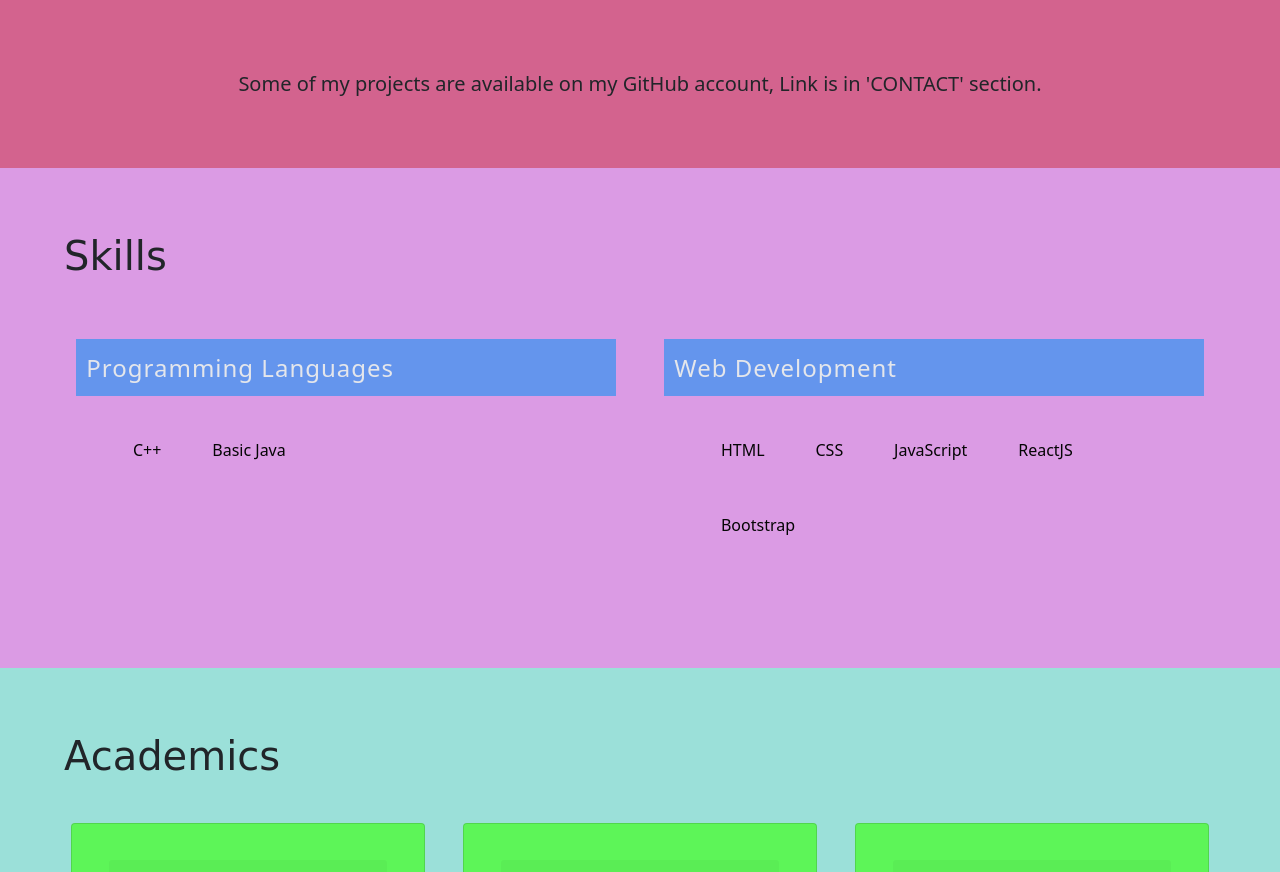
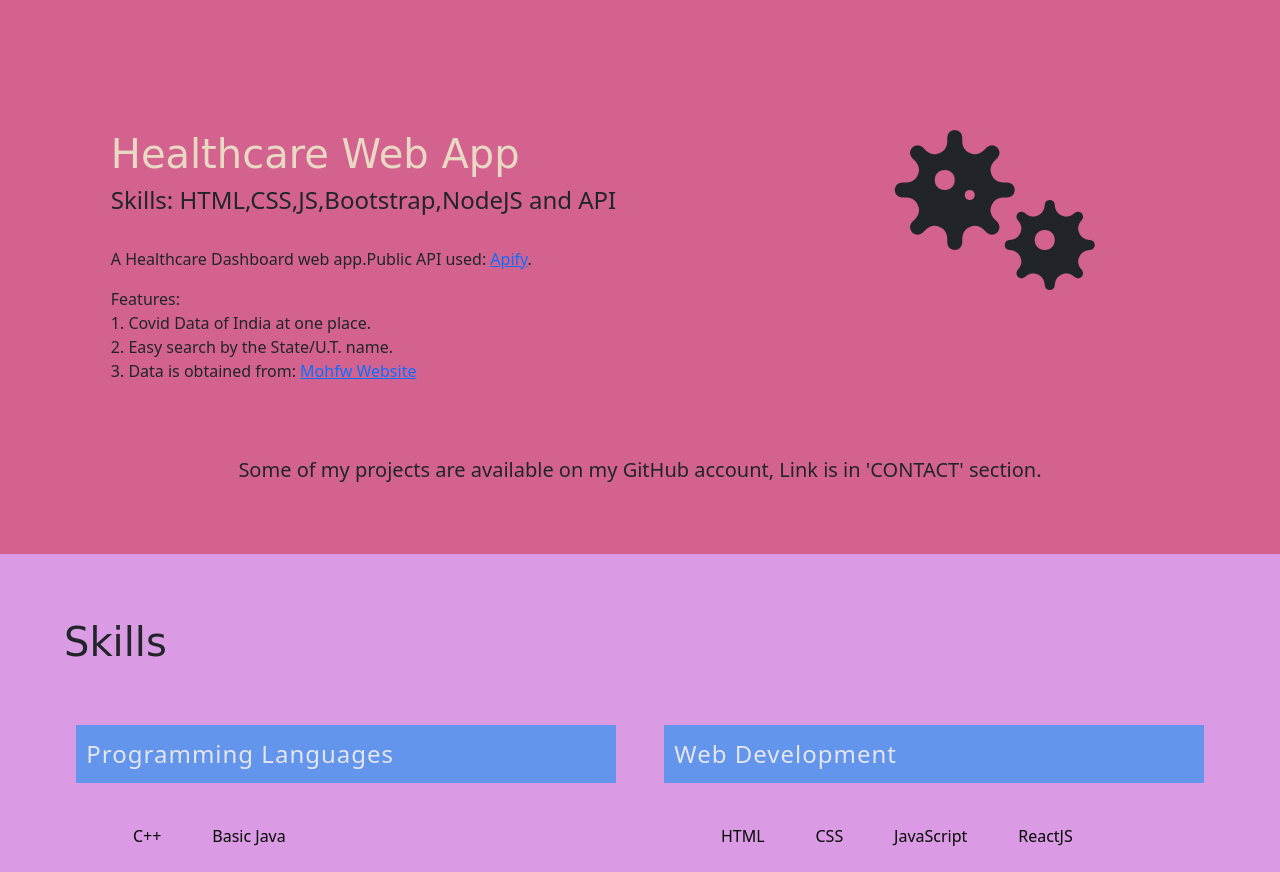
Before and after one commit to adarshpriyadarshii/portfolio, a plain HTML site: page index.html in a window 1280 px wide. Shown: the part 1763-2635 px from the top of the page. Drawn offline with nearby package versions, Linux system fonts and the light colour scheme.

Commit message:
Update index.html

```diff
--- a/index.html
+++ b/index.html
@@ -92,6 +92,22 @@
         </p>
       </div>
     </div>
+    <div class="row" >
+      <div class="col-lg-8" style="padding:5%;">
+        <h1 style="color: rgb(233, 216, 196);font-family: 'Shadows Into Light', cursive;">Healthcare Web App</h1>
+          <h4>Skills: HTML,CSS,JS,Bootstrap,NodeJS and API</h4>
+          <br>
+          <p>A Healthcare Dashboard web app.Public API used: <a href="https://apify.com/covid-19">Apify</a>.</p>
+          <p>Features:<br> 1. Covid Data of India at one place.<br>
+            2. Easy search by the State/U.T. name.<br>
+            3. Data is obtained from: <a href=" https://www.mohfw.gov.in/">Mohfw Website</a>
+          </p>
+        </div>
+      <div class="col-lg-4" style="padding:5%;">
+        <i class="fas fa-viruses fa-10x"></i>
+      </div>
+    </div>
+    </div>
    <h5 style="text-align: center;">Some of my projects are available on my GitHub account, Link is in 'CONTACT' section.</h5>
   </section>
   <!--skills-->
```
